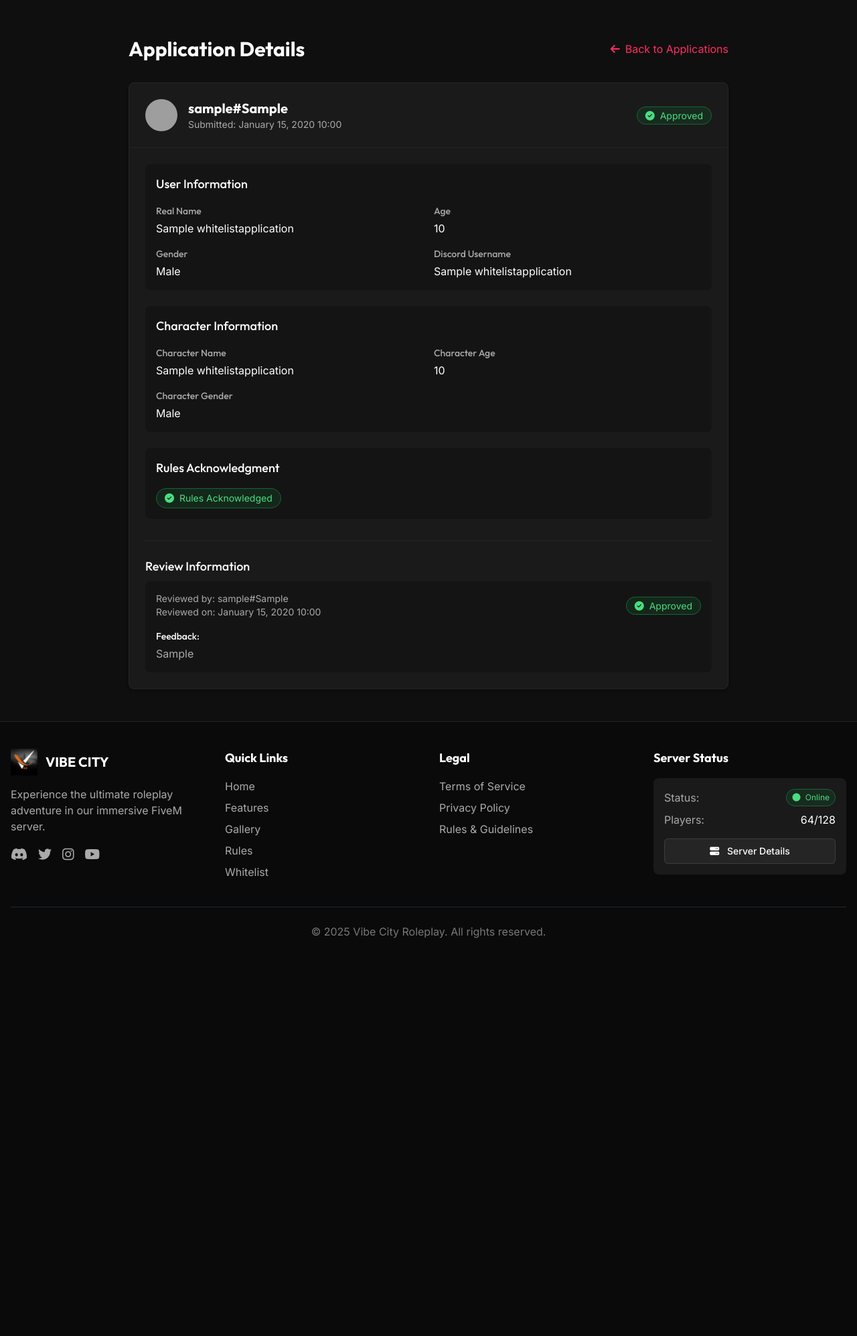
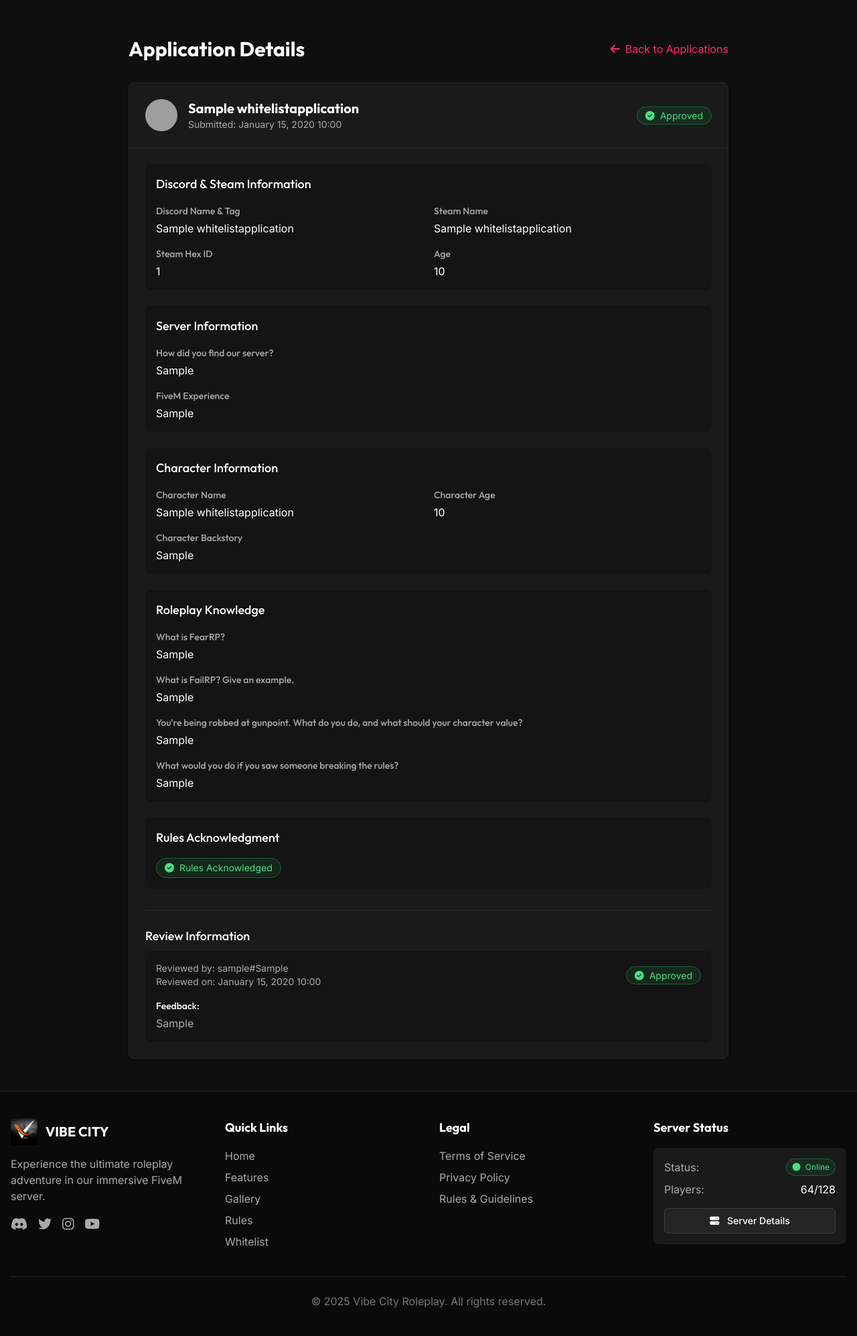
Before and after one commit to Harsha-057/Vibe_city, a Django app: page /dashboard/applications/1/ in a window 1280 px wide. Shown: the part 73-2068 px from the top of the page at 67% size. Before the commit the page ends 1474 px from the top, so only its background shows below. Run offline with Django 4.2, Linux system fonts and the light colour scheme; a user stored in the database is signed in; tables that the repository leaves empty hold one stand-in row (values such as "Sample post"); some libraries are stand-ins or nearby versions; grey boxes are pictures that could not be loaded.

Commit message:
modified the whitelist questions

```diff
--- a/templates/dashboard/application_detail.html
+++ b/templates/dashboard/application_detail.html
@@ -17,7 +17,7 @@
                 <div class="flex items-center">
                     <img src="{{ application.user.avatar_url }}" alt="{{ application.user.username }}" class="w-12 h-12 rounded-full mr-4">
                     <div>
-                        <h2 class="text-xl font-bold">{{ application.user.discord_tag|default:application.user.username }}</h2>
+                        <h2 class="text-xl font-bold">{{ application.discord_name }}</h2>
                         <div class="text-sm text-textSecondary">Submitted: {{ application.created_at|date:"F j, Y H:i" }}</div>
                     </div>
                 </div>
@@ -41,25 +41,40 @@
 
             <div class="p-6">
                 <div class="space-y-6">
-                    <!-- User Information -->
+                    <!-- Discord & Steam Information -->
                     <div class="bg-primary-100 rounded-lg p-4">
-                        <h3 class="text-lg font-medium mb-4">User Information</h3>
+                        <h3 class="text-lg font-medium mb-4">Discord & Steam Information</h3>
                         <div class="grid grid-cols-1 md:grid-cols-2 gap-4">
                             <div>
-                                <h4 class="text-sm font-medium text-textSecondary mb-1">Real Name</h4>
-                                <p class="text-textPrimary">{{ application.your_name }}</p>
+                                <h4 class="text-sm font-medium text-textSecondary mb-1">Discord Name & Tag</h4>
+                                <p class="text-textPrimary">{{ application.discord_name }}</p>
+                            </div>
+                            <div>
+                                <h4 class="text-sm font-medium text-textSecondary mb-1">Steam Name</h4>
+                                <p class="text-textPrimary">{{ application.steam_name }}</p>
+                            </div>
+                            <div>
+                                <h4 class="text-sm font-medium text-textSecondary mb-1">Steam Hex ID</h4>
+                                <p class="text-textPrimary">{{ application.steam_hex_id }}</p>
                             </div>
                             <div>
                                 <h4 class="text-sm font-medium text-textSecondary mb-1">Age</h4>
-                                <p class="text-textPrimary">{{ application.your_age }}</p>
+                                <p class="text-textPrimary">{{ application.age }}</p>
+                            </div>
+                        </div>
+                    </div>
+
+                    <!-- Server Information -->
+                    <div class="bg-primary-100 rounded-lg p-4">
+                        <h3 class="text-lg font-medium mb-4">Server Information</h3>
+                        <div class="space-y-4">
+                            <div>
+                                <h4 class="text-sm font-medium text-textSecondary mb-1">How did you find our server?</h4>
+                                <p class="text-textPrimary">{{ application.how_found }}</p>
                             </div>
                             <div>
-                                <h4 class="text-sm font-medium text-textSecondary mb-1">Gender</h4>
-                                <p class="text-textPrimary">{{ application.your_gender|title }}</p>
-                            </div>
-                            <div>
-                                <h4 class="text-sm font-medium text-textSecondary mb-1">Discord Username</h4>
-                                <p class="text-textPrimary">{{ application.discord_name }}</p>
+                                <h4 class="text-sm font-medium text-textSecondary mb-1">FiveM Experience</h4>
+                                <p class="text-textPrimary">{{ application.fivem_experience }}</p>
                             </div>
                         </div>
                     </div>
@@ -76,9 +91,32 @@
                                 <h4 class="text-sm font-medium text-textSecondary mb-1">Character Age</h4>
                                 <p class="text-textPrimary">{{ application.character_age }}</p>
                             </div>
+                        </div>
+                        <div class="mt-4">
+                            <h4 class="text-sm font-medium text-textSecondary mb-1">Character Backstory</h4>
+                            <p class="text-textPrimary whitespace-pre-line">{{ application.character_backstory }}</p>
+                        </div>
+                    </div>
+
+                    <!-- Roleplay Knowledge -->
+                    <div class="bg-primary-100 rounded-lg p-4">
+                        <h3 class="text-lg font-medium mb-4">Roleplay Knowledge</h3>
+                        <div class="space-y-4">
                             <div>
-                                <h4 class="text-sm font-medium text-textSecondary mb-1">Character Gender</h4>
-                                <p class="text-textPrimary">{{ application.character_gender|title }}</p>
+                                <h4 class="text-sm font-medium text-textSecondary mb-1">What is FearRP?</h4>
+                                <p class="text-textPrimary whitespace-pre-line">{{ application.fear_rp_explanation }}</p>
+                            </div>
+                            <div>
+                                <h4 class="text-sm font-medium text-textSecondary mb-1">What is FailRP? Give an example.</h4>
+                                <p class="text-textPrimary whitespace-pre-line">{{ application.fail_rp_explanation }}</p>
+                            </div>
+                            <div>
+                                <h4 class="text-sm font-medium text-textSecondary mb-1">You're being robbed at gunpoint. What do you do, and what should your character value?</h4>
+                                <p class="text-textPrimary whitespace-pre-line">{{ application.robbery_response }}</p>
+                            </div>
+                            <div>
+                                <h4 class="text-sm font-medium text-textSecondary mb-1">What would you do if you saw someone breaking the rules?</h4>
+                                <p class="text-textPrimary whitespace-pre-line">{{ application.rule_breaking_response }}</p>
                             </div>
                         </div>
                     </div>
--- a/whitelist/models.py
+++ b/whitelist/models.py
@@ -16,18 +16,34 @@ class WhitelistApplication(models.Model):
 
     # User Information
     user = models.ForeignKey(settings.AUTH_USER_MODEL, on_delete=models.CASCADE, related_name='applications')
-    your_name = models.CharField(max_length=100, help_text="Your real name", null=True, blank=True)
-    your_age = models.PositiveIntegerField(help_text="Your real age", null=True, blank=True)
-    your_gender = models.CharField(max_length=10, choices=GENDER_CHOICES, help_text="Your gender", null=True, blank=True)
-    discord_name = models.CharField(max_length=100, help_text="Your Discord username", null=True, blank=True)
+
+    # Discord Information
+    discord_name = models.CharField(max_length=100, help_text="Discord Name & Tag (e.g., JohnDoe#1234)")
+
+    # Steam Information
+    steam_name = models.CharField(max_length=100, help_text="Steam Name")
+    steam_hex_id = models.CharField(max_length=100, help_text="Steam Hex ID")
+
+    # Personal Information
+    age = models.PositiveIntegerField(help_text="Your age")
+
+    # Server Information
+    how_found = models.TextField(help_text="How did you find our server?")
+    fivem_experience = models.TextField(help_text="How long have you been playing on FiveM?")
 
     # Character Information
-    character_name = models.CharField(max_length=100, help_text="Your character's name")
-    character_gender = models.CharField(max_length=10, choices=GENDER_CHOICES, help_text="Your character's gender")
-    character_age = models.PositiveIntegerField(help_text="Your character's age")
+    character_name = models.CharField(max_length=100, help_text="Character Name (First & Last)")
+    character_age = models.PositiveIntegerField(help_text="Character Age")
+    character_backstory = models.TextField(help_text="Character Backstory (Minimum 5 sentences)")
+
+    # Roleplay Knowledge
+    fear_rp_explanation = models.TextField(help_text="What is FearRP?")
+    fail_rp_explanation = models.TextField(help_text="What is FailRP? Give an example.")
+    robbery_response = models.TextField(help_text="You're being robbed at gunpoint. What do you do, and what should your character value?")
+    rule_breaking_response = models.TextField(help_text="What would you do if you saw someone breaking the rules?")
 
     # Acknowledgment
-    rules_acknowledged = models.BooleanField(default=False, help_text="I have read and understood the server rules")
+    rules_acknowledged = models.BooleanField(default=False, help_text="Do you agree to follow all rules and respect staff decisions?")
 
     # Application Status
     status = models.CharField(max_length=20, choices=STATUS_CHOICES, default='pending')
@@ -47,4 +63,4 @@ class WhitelistApplication(models.Model):
         ordering = ['-created_at']
 
     def __str__(self):
-        return f"Application by {self.your_name or self.user} - {self.status}"
+        return f"Application by {self.discord_name} - {self.status}"
```
Also changed, not shown: whitelist/admin.py (+13 -7 lines), whitelist/forms.py (+56 -22 lines), static/img/favicon.png (added), whitelist/migrations/0002_remove_whitelistapplication_character_gender_and_more.py (added), whitelist/migrations/0003_rename_how_found_server_whitelistapplication_how_found_and_more.py (added), whitelist/migrations/0004_remove_whitelistapplication_character_backstory_and_more.py (added), whitelist/migrations/0005_remove_whitelistapplication_character_gender_and_more.py (added).
